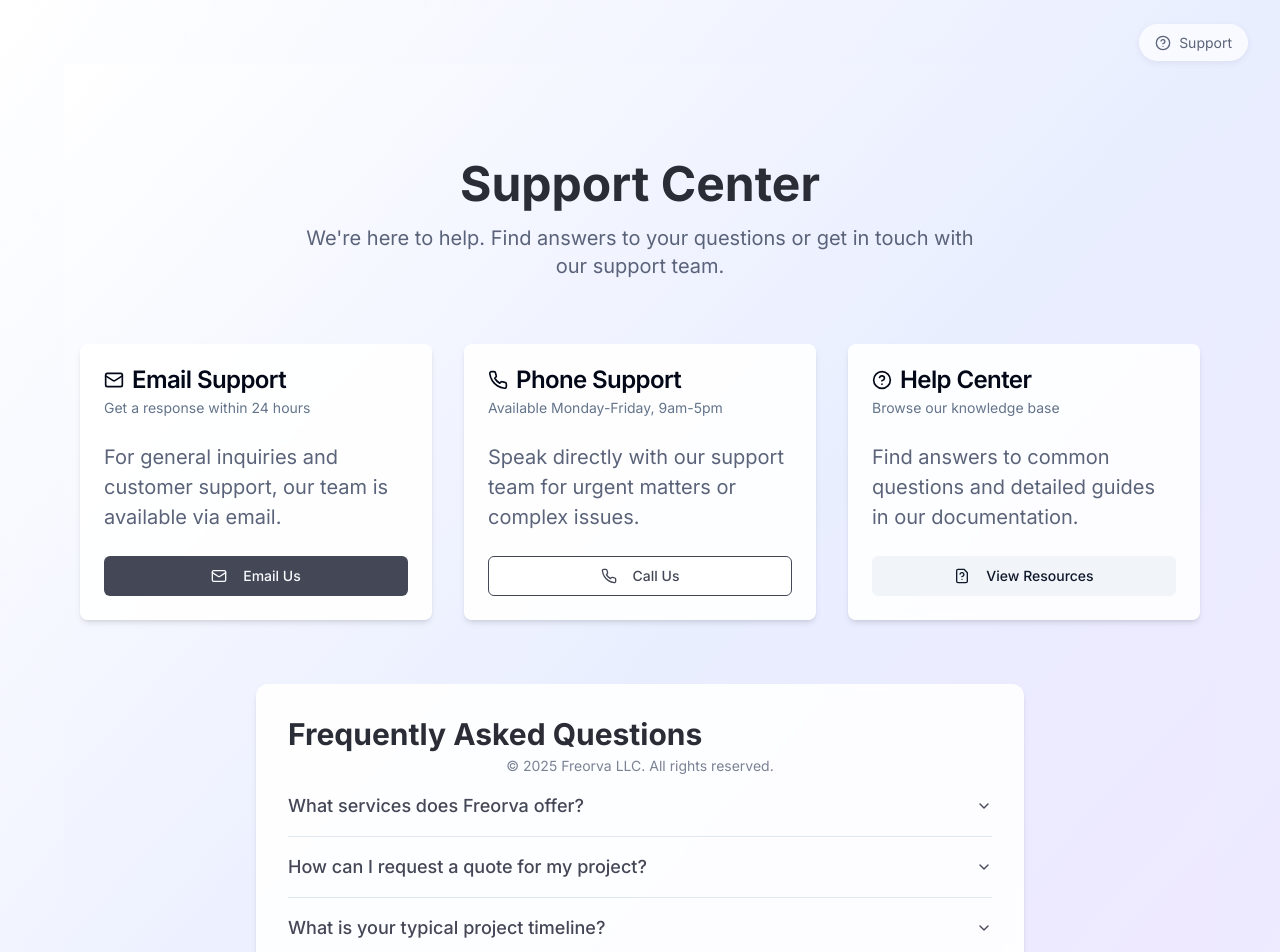
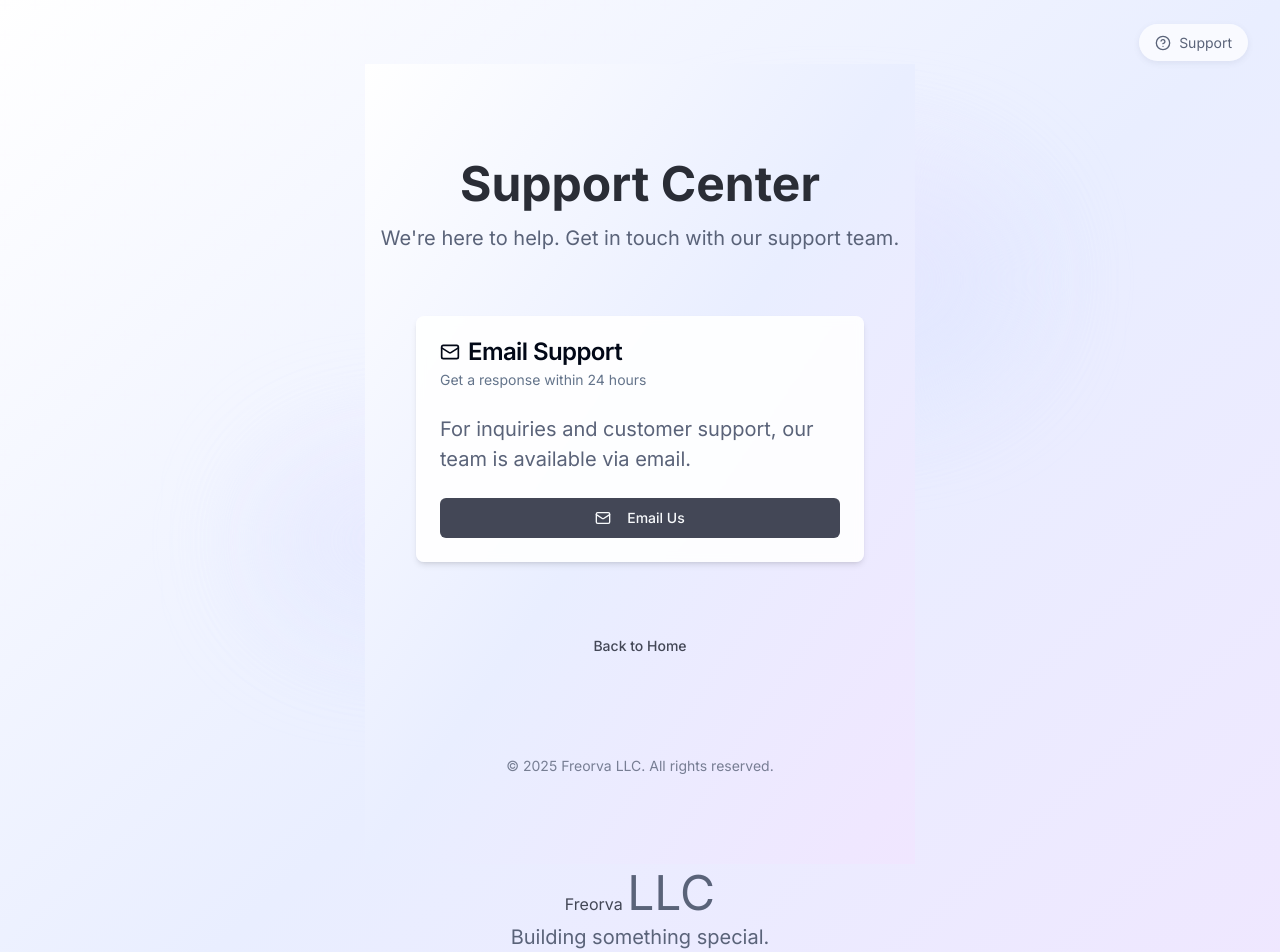
Before and after one commit to freorva/freorva-landing-nest, a React (Vite) app: page /support in a window 1280 px wide. Shown: the top 952 px of the page. Built offline with nearby package versions, Linux system fonts and the light colour scheme.

Commit message:
Refactor support page and remove redundancies
- Removed phone support, help center, and FAQ from the support page.
- Updated email support to use "support@freorva.io".
- Removed redundant company name and contact button.
- Removed rectangle box issue.

```diff
--- a/src/pages/Index.tsx
+++ b/src/pages/Index.tsx
@@ -14,26 +14,10 @@ const Index = () => {
       <div className="absolute top-[20%] right-[20%] w-[30%] h-[30%] rounded-full bg-gradient-to-br from-purple-100 to-blue-100 blur-3xl opacity-40"></div>
       <div className="absolute bottom-[20%] left-[20%] w-[25%] h-[25%] rounded-full bg-gradient-to-tr from-blue-50 to-purple-50 blur-3xl opacity-30"></div>
 
-      <div className="text-center z-10 mb-16">
-        <h1 className="text-5xl md:text-7xl font-bold text-freorva-900 mb-2">
-          Freorva <span className="text-4xl md:text-6xl font-normal text-freorva-700">LLC</span>
-        </h1>
-        <p className="text-xl text-freorva-600 mt-4 max-w-md mx-auto">
-          Building something special.
-        </p>
+      {/* Content is rendered by the HTML file */}
+      <div className="h-full">
+        {/* This is intentionally empty as content is in the HTML */}
       </div>
-
-      <button
-        onClick={handleContact}
-        className="z-10 px-8 py-4 text-xl font-medium text-white bg-gradient-to-r from-purple-600 to-indigo-600 rounded-full shadow-lg hover:shadow-xl transition-all duration-300 transform hover:scale-105 active:scale-95 flex items-center gap-3"
-      >
-        <Mail size={24} />
-        <span>Contact Us</span>
-      </button>
-
-      <footer className="fixed bottom-6 text-sm text-freorva-600 z-10">
-        © {new Date().getFullYear()} Freorva LLC. All rights reserved.
-      </footer>
     </main>
   );
 };
--- a/src/pages/Support.tsx
+++ b/src/pages/Support.tsx
@@ -1,10 +1,9 @@
 
 import React from 'react';
 import { Link } from 'react-router-dom';
-import { Mail, Phone, HelpCircle, MessageSquare, FileQuestion } from 'lucide-react';
+import { Mail } from 'lucide-react';
 import { Card, CardContent, CardDescription, CardFooter, CardHeader, CardTitle } from "@/components/ui/card";
 import { Button } from "@/components/ui/button";
-import { Accordion, AccordionContent, AccordionItem, AccordionTrigger } from "@/components/ui/accordion";
 
 const Support = () => {
   return (
@@ -17,12 +16,12 @@ const Support = () => {
         <div className="text-center mb-16">
           <h1 className="text-4xl md:text-5xl font-bold text-freorva-900 mb-4">Support Center</h1>
           <p className="text-xl text-freorva-700 max-w-2xl mx-auto">
-            We're here to help. Find answers to your questions or get in touch with our support team.
+            We're here to help. Get in touch with our support team.
           </p>
         </div>
 
-        <div className="grid grid-cols-1 md:grid-cols-2 lg:grid-cols-3 gap-8 mb-16">
-          {/* Contact Card */}
+        <div className="max-w-md mx-auto">
+          {/* Email Support Card */}
           <Card className="bg-white/90 backdrop-blur-sm shadow-md border-0">
             <CardHeader>
               <CardTitle className="flex items-center gap-2">
@@ -35,7 +34,7 @@ const Support = () => {
             </CardHeader>
             <CardContent>
               <p className="text-freorva-700">
-                For general inquiries and customer support, our team is available via email.
+                For inquiries and customer support, our team is available via email.
               </p>
             </CardContent>
             <CardFooter>
@@ -48,114 +47,6 @@ const Support = () => {
               </Button>
             </CardFooter>
           </Card>
-
-          {/* Phone Card */}
-          <Card className="bg-white/90 backdrop-blur-sm shadow-md border-0">
-            <CardHeader>
-              <CardTitle className="flex items-center gap-2">
-                <Phone className="h-5 w-5" />
-                <span>Phone Support</span>
-              </CardTitle>
-              <CardDescription>
-                Available Monday-Friday, 9am-5pm
-              </CardDescription>
-            </CardHeader>
-            <CardContent>
-              <p className="text-freorva-700">
-                Speak directly with our support team for urgent matters or complex issues.
-              </p>
-            </CardContent>
-            <CardFooter>
-              <Button
-                onClick={() => window.location.href = 'tel:+1234567890'}
-                variant="outline"
-                className="w-full border-freorva-800 text-freorva-800 hover:bg-freorva-100"
-              >
-                <Phone className="mr-2 h-4 w-4" />
-                Call Us
-              </Button>
-            </CardFooter>
-          </Card>
-
-          {/* Help Center Card */}
-          <Card className="bg-white/90 backdrop-blur-sm shadow-md border-0">
-            <CardHeader>
-              <CardTitle className="flex items-center gap-2">
-                <HelpCircle className="h-5 w-5" />
-                <span>Help Center</span>
-              </CardTitle>
-              <CardDescription>
-                Browse our knowledge base
-              </CardDescription>
-            </CardHeader>
-            <CardContent>
-              <p className="text-freorva-700">
-                Find answers to common questions and detailed guides in our documentation.
-              </p>
-            </CardContent>
-            <CardFooter>
-              <Button
-                variant="secondary"
-                className="w-full"
-                onClick={() => window.location.href = '#faq'}
-              >
-                <FileQuestion className="mr-2 h-4 w-4" />
-                View Resources
-              </Button>
-            </CardFooter>
-          </Card>
-        </div>
-
-        {/* FAQ Section */}
-        <div id="faq" className="max-w-3xl mx-auto bg-white/90 backdrop-blur-sm rounded-xl p-8 shadow-md">
-          <h2 className="text-2xl md:text-3xl font-bold text-freorva-900 mb-6">Frequently Asked Questions</h2>
-
-          <Accordion type="single" collapsible className="w-full">
-            <AccordionItem value="item-1">
-              <AccordionTrigger className="text-lg font-medium text-freorva-800">
-                What services does Freorva offer?
-              </AccordionTrigger>
-              <AccordionContent className="text-freorva-700">
-                Freorva specializes in innovative technology solutions with thoughtful design. Our services include software development, UX/UI design, and digital transformation consulting.
-              </AccordionContent>
-            </AccordionItem>
-
-            <AccordionItem value="item-2">
-              <AccordionTrigger className="text-lg font-medium text-freorva-800">
-                How can I request a quote for my project?
-              </AccordionTrigger>
-              <AccordionContent className="text-freorva-700">
-                You can request a quote by emailing us at contact@freorva.io with details about your project requirements. Our team will get back to you within 24 hours to discuss your needs.
-              </AccordionContent>
-            </AccordionItem>
-
-            <AccordionItem value="item-3">
-              <AccordionTrigger className="text-lg font-medium text-freorva-800">
-                What is your typical project timeline?
-              </AccordionTrigger>
-              <AccordionContent className="text-freorva-700">
-                Project timelines vary based on scope and complexity. Small projects typically take 2-4 weeks, while larger initiatives may span several months. We provide detailed timeline estimates during our initial consultation.
-              </AccordionContent>
-            </AccordionItem>
-
-            <AccordionItem value="item-4">
-              <AccordionTrigger className="text-lg font-medium text-freorva-800">
-                Do you offer ongoing support after project completion?
-              </AccordionTrigger>
-              <AccordionContent className="text-freorva-700">
-                Yes, we offer various support and maintenance packages to ensure your solution continues to function optimally. Our team can provide regular updates, performance monitoring, and technical support as needed.
-              </AccordionContent>
-            </AccordionItem>
-
-            <AccordionItem value="item-5">
-              <AccordionTrigger className="text-lg font-medium text-freorva-800">
-                How do I report an issue with my current service?
-              </AccordionTrigger>
-              <AccordionContent className="text-freorva-700">
-                For existing clients, you can report issues through our dedicated support email at support@freorva.io or call our support line during business hours. Please include as much detail as possible about the issue you're experiencing.
-              </AccordionContent>
-            </AccordionItem>
-          </Accordion>
         </div>
 
         <div className="text-center mt-16">
```
